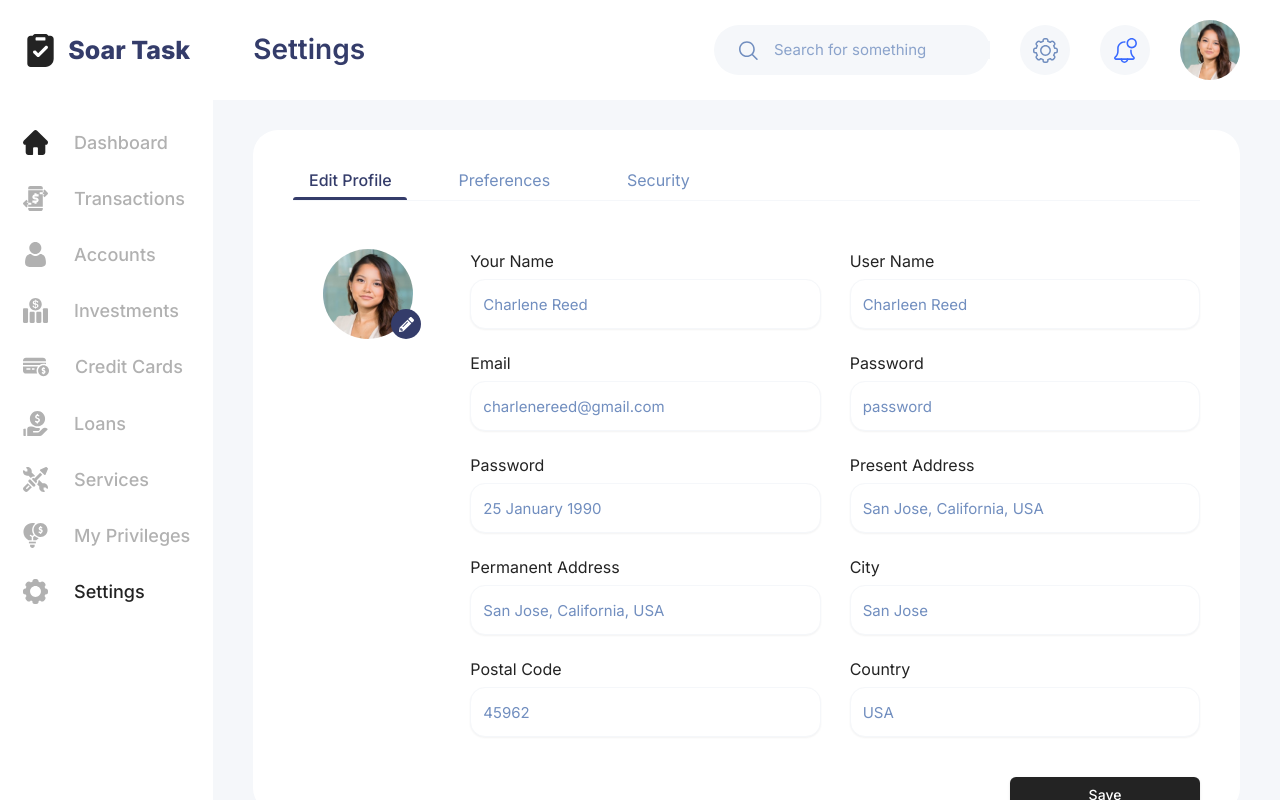
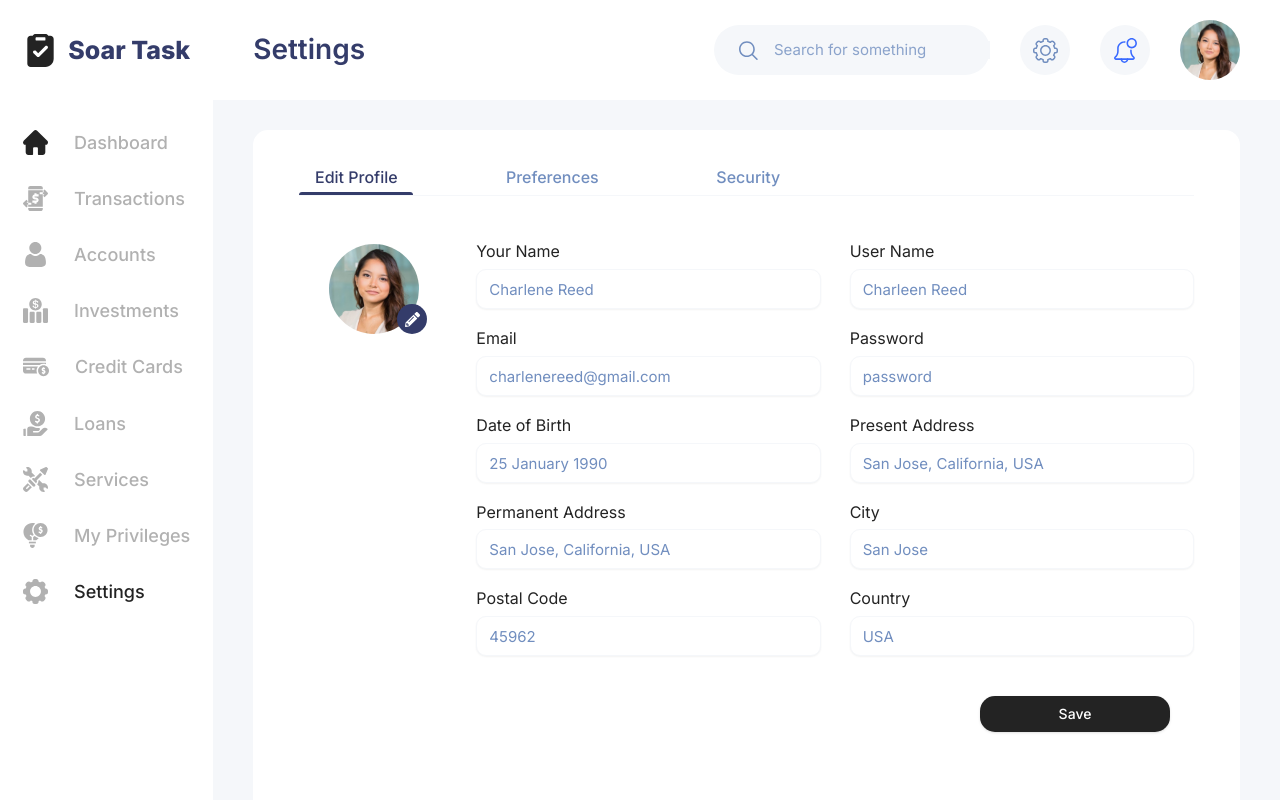
Before and after one commit to mwakazi-dev/financial-dashboard, a React (Create React App) app: page /settings in a window 1280 px wide. Built offline with nearby package versions, Linux system fonts and the light colour scheme.

Commit message:
refactor: settings page

```diff
--- a/src/components/Button.tsx
+++ b/src/components/Button.tsx
@@ -5,7 +5,7 @@ import { cva, type VariantProps } from 'class-variance-authority';
 import { cn } from '../lib/utils';
 
 const buttonVariants = cva(
-  'inline-flex items-center justify-center gap-2 whitespace-nowrap rounded-md text-sm font-medium transition-colors focus-visible:outline-none focus-visible:ring-1 focus-visible:ring-ring disabled:pointer-events-none disabled:opacity-50 [&_svg]:pointer-events-none [&_svg]:size-4 [&_svg]:shrink-0',
+  'inline-flex items-center justify-center gap-2 whitespace-nowrap rounded-md text-sm font-medium transition-colors focus-visible:outline-none focus-visible:ring-1 focus-visible:ring-ring disabled:pointer-events-none disabled:opacity-50 [&_svg]:pointer-events-none [&_svg]:size-4 [&_svg]:shrink-0 rounded-[15px]',
   {
     variants: {
       variant: {
@@ -22,8 +22,8 @@ const buttonVariants = cva(
       },
       size: {
         default: 'h-9 px-4 py-2',
-        sm: 'h-8 rounded-md px-3 text-xs',
-        lg: 'h-10 rounded-md px-8',
+        sm: 'h-8 px-3 text-xs',
+        lg: 'h-10 px-8',
         icon: 'h-9 w-9',
       },
     },
--- a/src/components/EditProfile.tsx
+++ b/src/components/EditProfile.tsx
@@ -25,7 +25,7 @@ const EditProfile: FC<Props> = ({
 }) => {
   return (
     <form
-      className="space-y-4 desktop:space-y-10 flex flex-col"
+      className="gap-y-4 desktop:gap-y-10 flex flex-col"
       onSubmit={submitHandler}
     >
       <div
@@ -56,19 +56,8 @@ const EditProfile: FC<Props> = ({
           ))}
         </div>
       </div>
-      <div
-        className={cn(
-          'grid gap-y-[16px] w-full',
-          'desktop:grid-cols-2 desktop:gap-x-[29px] desktop:gap-y-[22px] desktop:flex-1 desktop:w-auto',
-        )}
-      >
-        <div></div>
-        <div className="flex justify-end">
-          <Button className="w-[190px] ">
-            Save
-            {/* {isSubmitting ? 'Saving...' : 'Save'} */}
-          </Button>
-        </div>
+      <div className="desktop:flex desktop:justify-end w-full mobile:mt-[16px] desktop:mt-0">
+        <Button className="mobile:w-full desktop:w-[190px] mr-6">Save</Button>
       </div>
     </form>
   );
--- a/src/components/FormInput.tsx
+++ b/src/components/FormInput.tsx
@@ -24,9 +24,9 @@ const FormInput: FC<Props> = ({
   onChange,
 }) => {
   return (
-    <div className="grid w-full max-w-sm items-center gap-1.5">
+    <div className="grid w-full max-w-sm items-center gap-y-[9px]">
       <label
-        className="text-[13px] desktop:text-[16px] text-primary"
+        className="mobile:text-[13px] mobile:leading-[15.73px] mobile:font-[400] font-sans desktop:text-[16px] text-primary"
         htmlFor={id}
       >
         {label}
@@ -35,7 +35,7 @@ const FormInput: FC<Props> = ({
         id={id}
         type={type}
         className={cn(
-          'flex h-9 w-full rounded-md border border-input bg-transparent px-3 py-1 text-base shadow-sm transition-colors file:border-0 file:bg-transparent file:text-sm file:font-medium file:text-foreground placeholder:text-secondary placeholder:text-[15px] focus-visible:outline-none focus-visible:ring-1 focus-visible:ring-ring disabled:cursor-not-allowed disabled:opacity-50 md:text-sm rounded-[15px] h-[50px]',
+          'mobile:h-[40px] mobile:rounded-[10px] flex w-full border border-input bg-transparent px-3 py-1 text-base shadow-sm transition-colors file:border-0 file:bg-transparent file:text-sm file:font-medium file:text-foreground placeholder:text-secondary mobile:placeholder:text-[12px] mobile:placeholder:leading-[14.52px] desktop:placeholder:text-[15px] focus-visible:outline-none focus-visible:ring-1 focus-visible:ring-ring disabled:cursor-not-allowed disabled:opacity-50 md:text-sm rounded-[15px] font-sans font-[400]',
           className,
         )}
         placeholder={placeholder}
--- a/src/components/Tabs.tsx
+++ b/src/components/Tabs.tsx
@@ -12,7 +12,7 @@ const TabsList = React.forwardRef<
   <TabsPrimitive.List
     ref={ref}
     className={cn(
-      'flex flex-nowrap  h-auto rounded-none border-b border-input  p-0 desktop:space-x-10 ',
+      'flex flex-nowrap h-auto rounded-none border-b border-input  p-0 desktop:space-x-10 ',
       className,
     )}
     {...props}
@@ -27,10 +27,10 @@ const TabsTrigger = React.forwardRef<
   <TabsPrimitive.Trigger
     ref={ref}
     className={cn(
-      'relative rounded-none py-2 text-secondary text-[13px]',
+      'mobile:text-[13px] mobile:leading-[15.73px] desktop:text-[16px] desktop:leading-[19.36px] relative rounded-none py-2 text-secondary font-sans font-[500]',
       'after:absolute after:inset-x-0 after:bottom-0 after:h-0 after:bg- after:bg-foreground after:transition-all after:rounded-t-full',
       'data-[state=active]:bg-transparent data-[state=active]:font-medium data-[state=active]:text-foreground data-[state=active]:shadow-none data-[state=active]:after:h-[3px]',
-      'desktop:min-w-[114px] desktop:text-[16px]',
+      'desktop:min-w-[114px]',
       className,
     )}
     {...props}
--- a/src/constants/inputFields.ts
+++ b/src/constants/inputFields.ts
@@ -32,7 +32,7 @@ export const inputFields: InputField[] = [
   {
     id: 'dateOfBirth',
     type: 'picker',
-    label: 'Password',
+    label: 'Date of Birth',
     placeholder: '25 January 1990',
     required: true,
   },
--- a/src/constants/routes.tsx
+++ b/src/constants/routes.tsx
@@ -2,7 +2,7 @@ import { createBrowserRouter, RouterProvider } from 'react-router-dom';
 
 import RootLayout from '../pages/layout';
 import DashboardPage from '../pages/dashboard';
-import SettingPage from '../pages/setting';
+import SettingPage from '../pages/settings';
 
 const router = createBrowserRouter([
   {
--- a/src/pages/setting/index.tsx
+++ b/src/pages/settings/index.tsx
@@ -1,10 +1,10 @@
-import EditProfile from '../../components/EditProfile';
 import {
   Tabs,
   TabsContent,
   TabsList,
   TabsTrigger,
 } from '../../components/Tabs';
+import EditProfile from '../../components/EditProfile';
 import useForm from '../../hooks/useForm';
 import useImageHandler from '../../hooks/useImageHandler';
 
@@ -42,9 +42,9 @@ const SettingPage = () => {
   };
 
   return (
-    <section className="bg-card centered my-[30px] mx-[40px] rounded-[25px] bg-card">
-      <Tabs defaultValue="edit-profile" className="pt-[30px]">
-        <TabsList className="grid grid-cols-3 desktop:flex">
+    <section className="mobile:m-[25px] mobile:rounded-[15px] mobile:px-[20px] mobile:py-[22px] desktop:mx-[40px] desktop:my-[30px] desktop:px-[46px] desktop:py-[30px] bg-card h-fit min-h-[700px]">
+      <Tabs defaultValue="edit-profile">
+        <TabsList className="grid grid-cols-3 mobile:gap-x-[42px] desktop:flex">
           <TabsTrigger value="edit-profile">Edit Profile</TabsTrigger>
           <TabsTrigger value="preferences">Preferences</TabsTrigger>
           <TabsTrigger value="security">Security</TabsTrigger>
```
